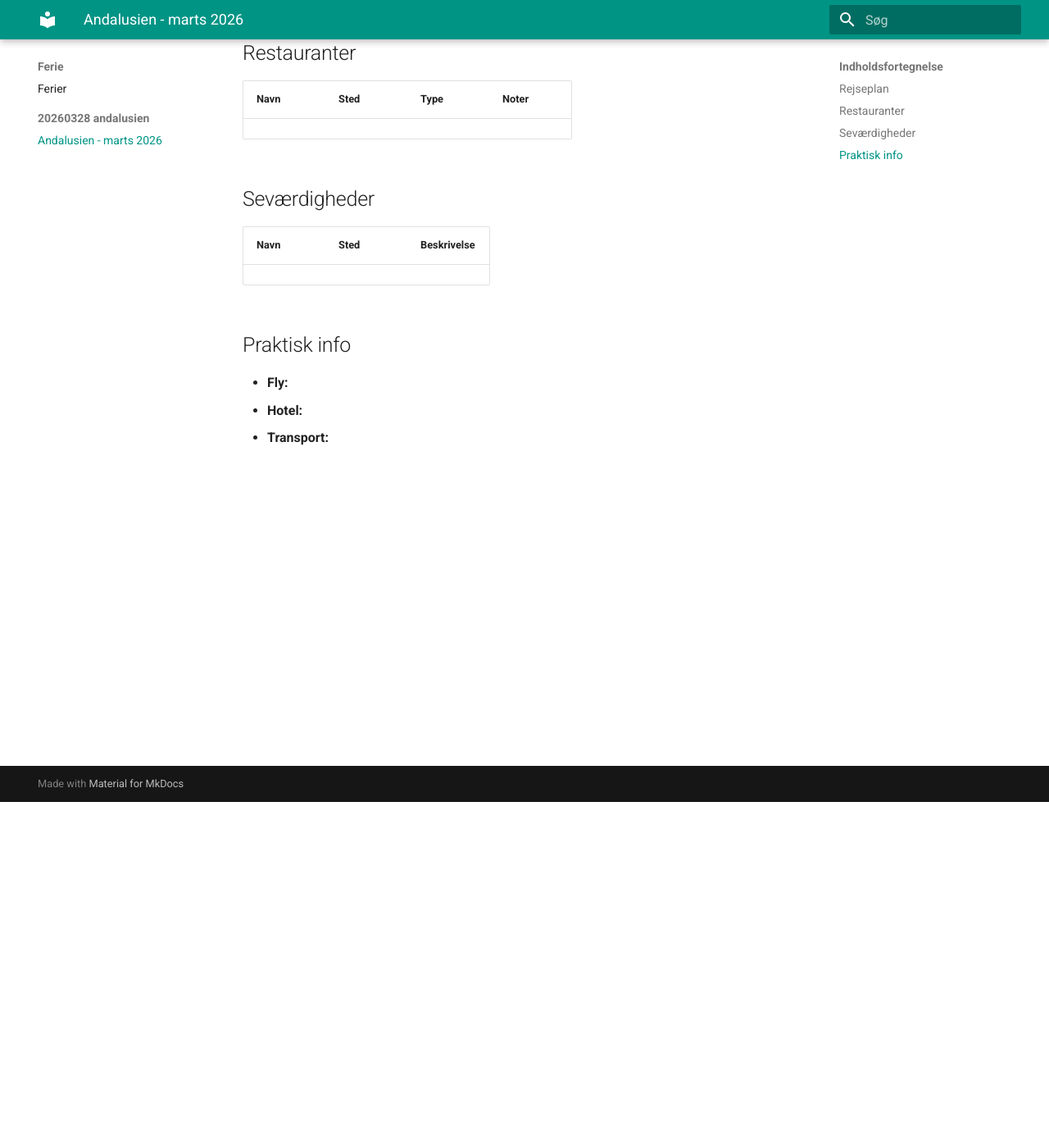
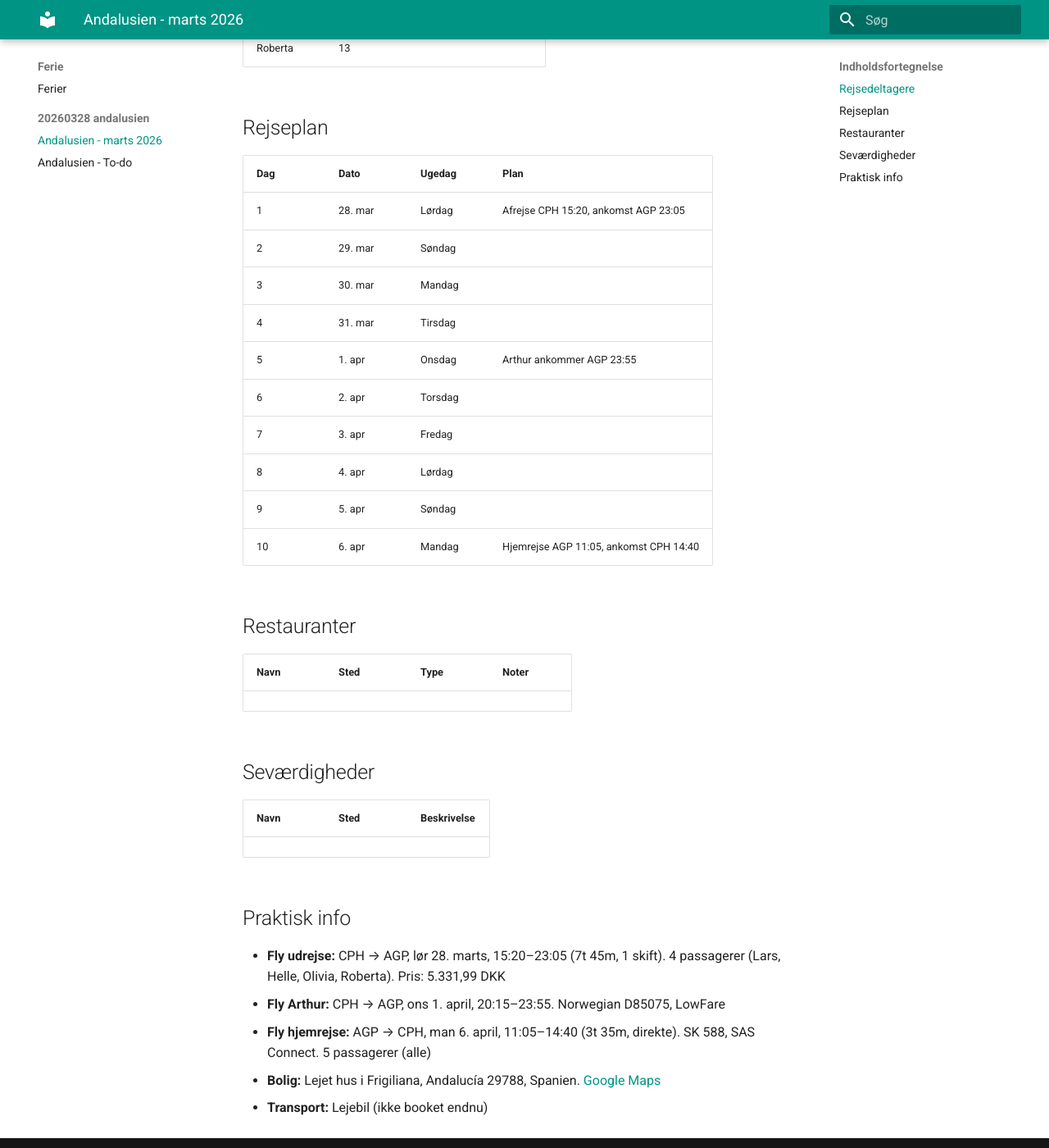
Before and after one commit to larsgam/Ferie, an MkDocs documentation site: the page built from docs/20260328-andalusien/index.md, in a window 1280 px wide and 1400 px high, scrolled down 422 px. Shown: the whole window at 82% size. Built offline with MkDocs 1.6.1 and Material for MkDocs 9.7.7, drawn with Linux system fonts in a browser that asks for light colours; some of the changed text lies outside the part shown.

Commit message:
Add trip details and todo for Andalusien vacation
Co-Authored-By: Claude Opus 4.6 <noreply@anthropic.com>

```diff
--- a/docs/20260328-andalusien/index.md
+++ b/docs/20260328-andalusien/index.md
@@ -1,12 +1,29 @@
 # Andalusien - marts 2026
+
+## Rejsedeltagere
+
+| Navn | Alder (ved afrejse) | Note |
+|------|---------------------|------|
+| Lars | 54 | |
+| Helle | 54 | |
+| Olivia | 18 | |
+| Arthur | 16 | (kommer senere) |
+| Roberta | 13 | |
 
 ## Rejseplan
 
-| Dag | Dato | Plan |
-|-----|------|------|
-| 1   |      |      |
-| 2   |      |      |
-| 3   |      |      |
+| Dag | Dato | Ugedag | Plan |
+|-----|------|--------|------|
+| 1 | 28. mar | Lørdag | Afrejse CPH 15:20, ankomst AGP 23:05 |
+| 2 | 29. mar | Søndag | |
+| 3 | 30. mar | Mandag | |
+| 4 | 31. mar | Tirsdag | |
+| 5 | 1. apr | Onsdag | Arthur ankommer AGP 23:55 |
+| 6 | 2. apr | Torsdag | |
+| 7 | 3. apr | Fredag | |
+| 8 | 4. apr | Lørdag | |
+| 9 | 5. apr | Søndag | |
+| 10 | 6. apr | Mandag | Hjemrejse AGP 11:05, ankomst CPH 14:40 |
 
 ## Restauranter
 
@@ -22,6 +39,8 @@
 
 ## Praktisk info
 
-- **Fly:**
-- **Hotel:**
-- **Transport:**
+- **Fly udrejse:** CPH → AGP, lør 28. marts, 15:20–23:05 (7t 45m, 1 skift). 4 passagerer (Lars, Helle, Olivia, Roberta). Pris: 5.331,99 DKK
+- **Fly Arthur:** CPH → AGP, ons 1. april, 20:15–23:55. Norwegian D85075, LowFare
+- **Fly hjemrejse:** AGP → CPH, man 6. april, 11:05–14:40 (3t 35m, direkte). SK 588, SAS Connect. 5 passagerer (alle)
+- **Bolig:** Lejet hus i Frigiliana, Andalucía 29788, Spanien. [Google Maps](https://www.google.com/maps/place/36°47'58.7%22N+3°54'53.3%22W/@36.7996368,-3.9148121,1124m/data=!3m2!1e3!4b1!4m4!3m3!8m2!3d36.7996368!4d-3.9148121?entry=ttu&g_ep=EgoyMDI2MDIxMS4wIKXMDSoASAFQAw%3D%3D)
+- **Transport:** Lejebil (ikke booket endnu)
```
Also changed, not shown: docs/20260328-andalusien/todo.md (added, +18 -0 lines).
